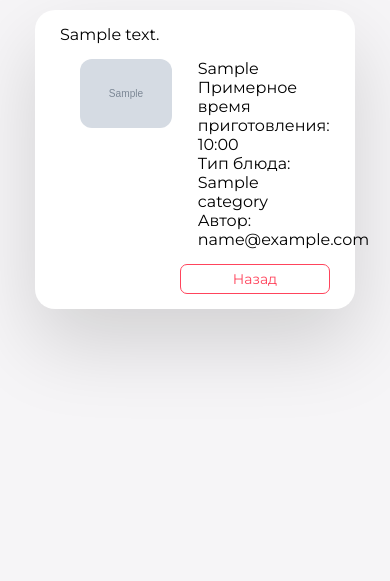
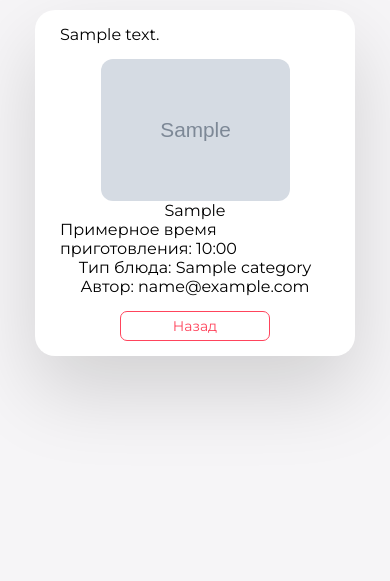
Before and after one commit to Andrew-Rom/gb_spec-backend_django_fin, a Django app: page /recipe_detail/1 in a window 390 px wide. Shown: the part 91-672 px from the top of the page. Run offline with Django 5.2, Linux system fonts and the light colour scheme; tables that the repository leaves empty hold one stand-in row (values such as "Sample post"); grey boxes marked "Sample" are stand-in pictures.

Commit message:
fixed mobile layout

```diff
--- a/recipebookproject/static/css/recipe_detail.css
+++ b/recipebookproject/static/css/recipe_detail.css
@@ -77,3 +77,16 @@
     color: white;
     background-color: #ff445c;
 }
+
+@media (max-width: 768px) {
+    .recipe_container {
+        flex-direction: column;
+    }
+
+    .recipe_left,
+    .recipe_right,
+    .recipe_info {
+        width: 100%;
+        align-items: center;
+    }
+}
```
Also changed, not shown: recipebookproject/static/css/recipe_box.css (+13 -0 lines).
